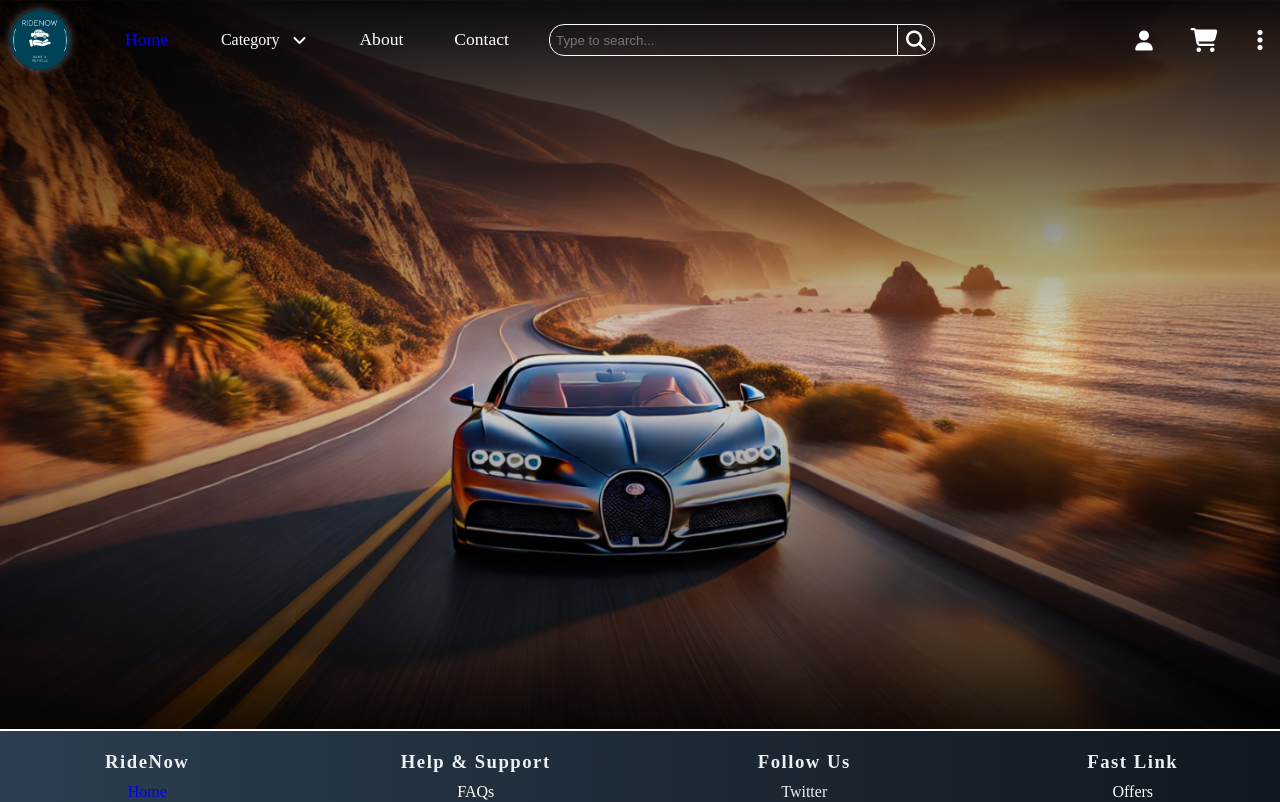
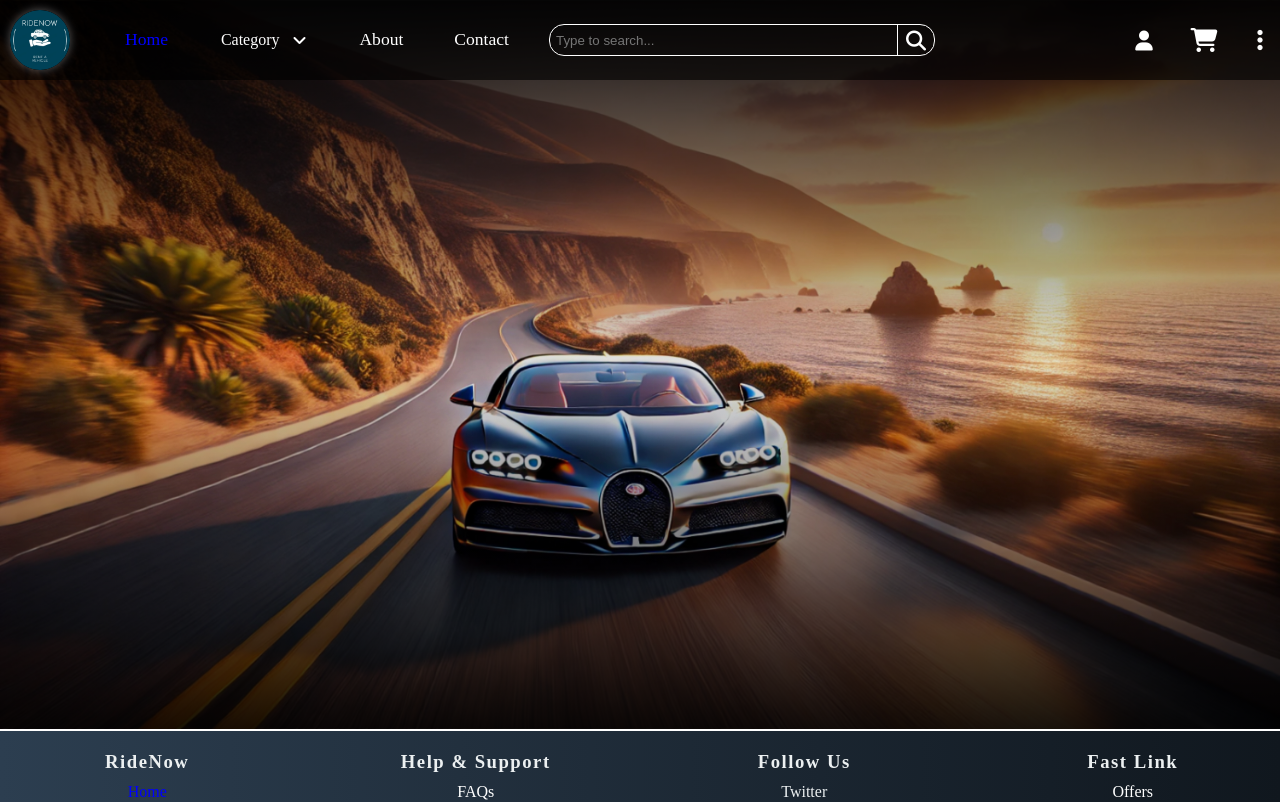
Before and after one commit to dipesh-cwd/project, a React (Vite) app in the folder minor-app/: page / in a window 1280 px wide. Shown: the top 802 px of the page. Built offline with nearby package versions, Linux system fonts and the light colour scheme.

Commit message:
improving something

```diff
--- a/minor-app/src/Home.css
+++ b/minor-app/src/Home.css
@@ -5,7 +5,6 @@
     height: 729px;
     width: 100%;
     border: 0px solid black;
-    background-color:  #0f808f;
     background-image: linear-gradient(to top , rgba(0, 0, 0, .9), rgba(0, 0, 0, .1), rgba(0, 0, 0, .9)), url(../public/b1500.jpg);
     background-size: 100% 100%;
     background-position: center;
--- a/minor-app/src/component/header/Header.css
+++ b/minor-app/src/component/header/Header.css
@@ -6,6 +6,7 @@
   align-items: center;
   margin-bottom: 40px;
   position: fixed;
+  background-color: rgba(0, 0, 0, 0.623);
 }
 
 .logo {
```
